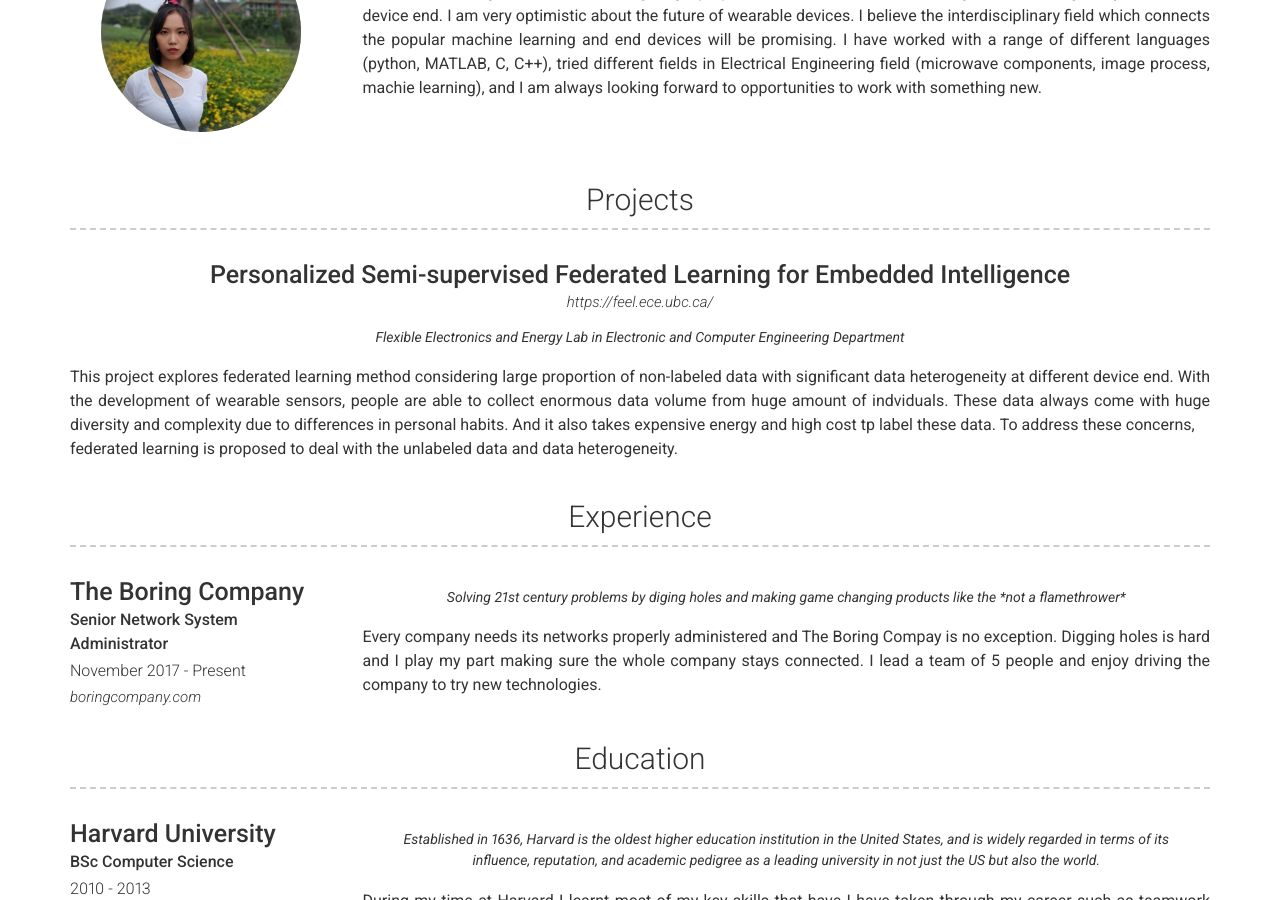
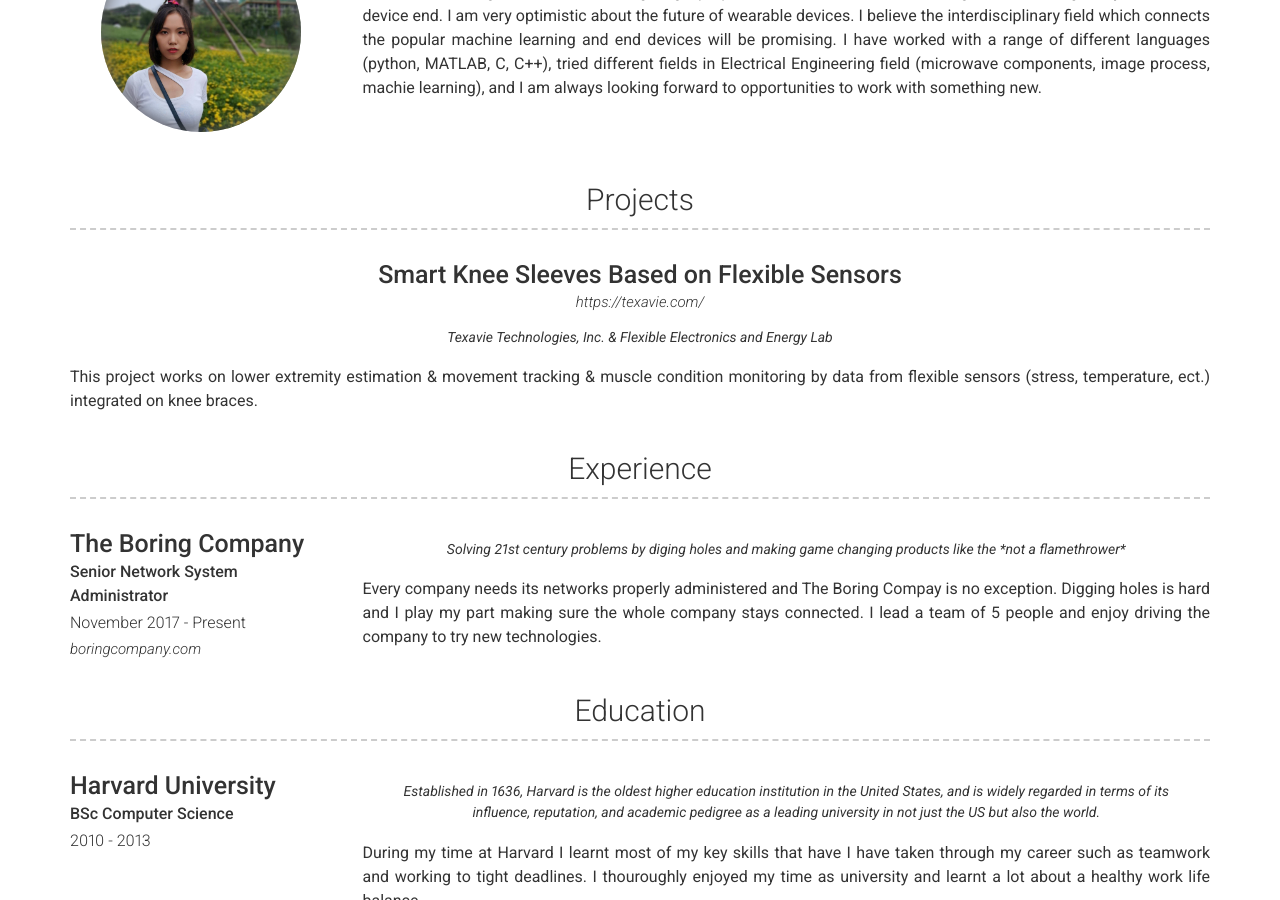
Before and after one commit to sproogen/modern-resume-theme, a Jekyll site: the page built from index.md, in a window 1280 px wide and 900 px high, scrolled down 370 px. Built offline with Jekyll 4.4.1, drawn with Linux system fonts in a browser that asks for light colours; nearby versions of some CDN libraries.

Commit message:
Update _config.yml

```diff
--- a/_config.yml
+++ b/_config.yml
@@ -75,8 +75,22 @@
         description: | # this will include new lines to allow paragraphs
           This project explores federated learning method considering large proportion of non-labeled data with significant data heterogeneity at different device end.
           With the development of wearable sensors, people are able to collect enormous data volume from huge amount of indviduals. These data always come with huge
-          diversity and complexity due to differences in personal habits. And it also takes expensive energy and high cost tp label these data. To address these concerns,
-          federated learning is proposed to deal with the unlabeled data and data heterogeneity.
+          diversity and complexity due to differences in personal habits. And it also takes expensive energy and high cost tp label these data. To address these concerns, federated learning is proposed to deal with the unlabeled data and data heterogeneity.
+
+        title: Smart Knee Sleeves Based on Flexible Sensors
+        link: https://texavie.com/
+        # link_text: Project Website
+        # additional_links:
+        #    - title:  LAB
+        #      icon: fab fa-github
+        #      url: https://feel.ece.ubc.ca/
+          # - title:  Github page for project (eg. sproogen/modern-resume-theme)
+          #   icon: fab fa-github
+          #   url: Link to project (eg. sproogen.github.io/modern-resume-theme)
+        quote: >
+          Texavie Technologies, Inc. & Flexible Electronics and Energy Lab
+        description: | # this will include new lines to allow paragraphs
+          This project works on lower extremity estimation & movement tracking & muscle condition monitoring by data from flexible sensors (stress, temperature, ect.) integrated on knee braces.
 
   - title: Experience # Title for the section
     layout: list # Type of content section (list/text)
```
